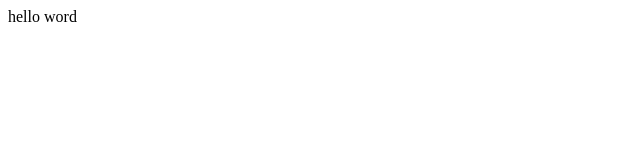
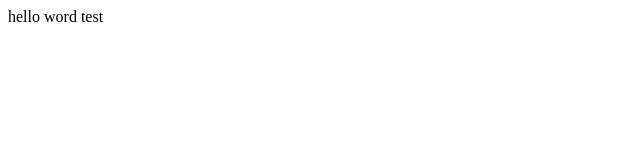
Before and after one commit to amachengjie/amachengjie.github.io, a plain HTML site: page index.html in a window 1280 px wide. Shown: the full height of the page, 0-640 px from the left. Drawn offline with Linux system fonts and the light colour scheme.

Commit message:
update demo

```diff
--- a/index.html
+++ b/index.html
@@ -8,6 +8,6 @@
   <meta name="Description" content="">
  </head>
  <body>
-  hello word
+  hello word test
  </body>
 </html>
```
